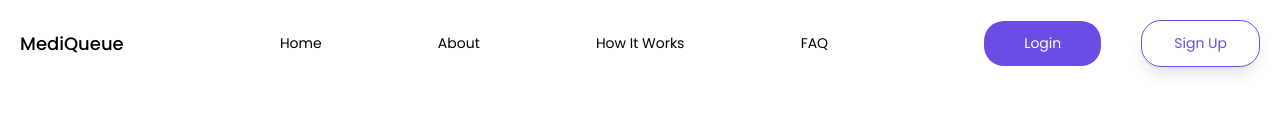
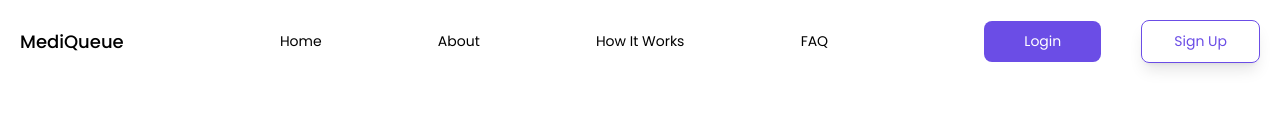
Before and after one commit to kristinenyaga/mediapp_frontend, a Next.js app: page / in a window 1280 px wide. Shown: the top 133 px of the page. Built offline with nearby package versions, Linux system fonts and the light colour scheme.

Commit message:
update styling

```diff
--- a/app/components/welcomePage/landingPage/Navbar.tsx
+++ b/app/components/welcomePage/landingPage/Navbar.tsx
@@ -36,12 +36,12 @@ const Navbar = () => {
 
         <div className='flex items-center gap-10'>
           <Link href="/sign-in">
-            <button className="hidden lg:block bg-[#6B4DE6] text-white text-[14px] py-3 px-10 rounded-[20px]">
+            <button className="hidden lg:block bg-[#6B4DE6] text-white text-[14px] py-2.5 px-10 rounded-[8px]">
               Login
             </button>
           </Link>
           <Link href="/sign-up">
-            <button className="hidden lg:block border border-[#6B4DE6] text-[#6B4DE6] shadow-lg text-[14px] py-3 px-8 rounded-[20px]">
+            <button className="hidden lg:block border border-[#6B4DE6] text-[#6B4DE6] shadow-lg text-[14px] py-2.5 px-8 rounded-[8px]">
               Sign Up
             </button>
           </Link>
```
